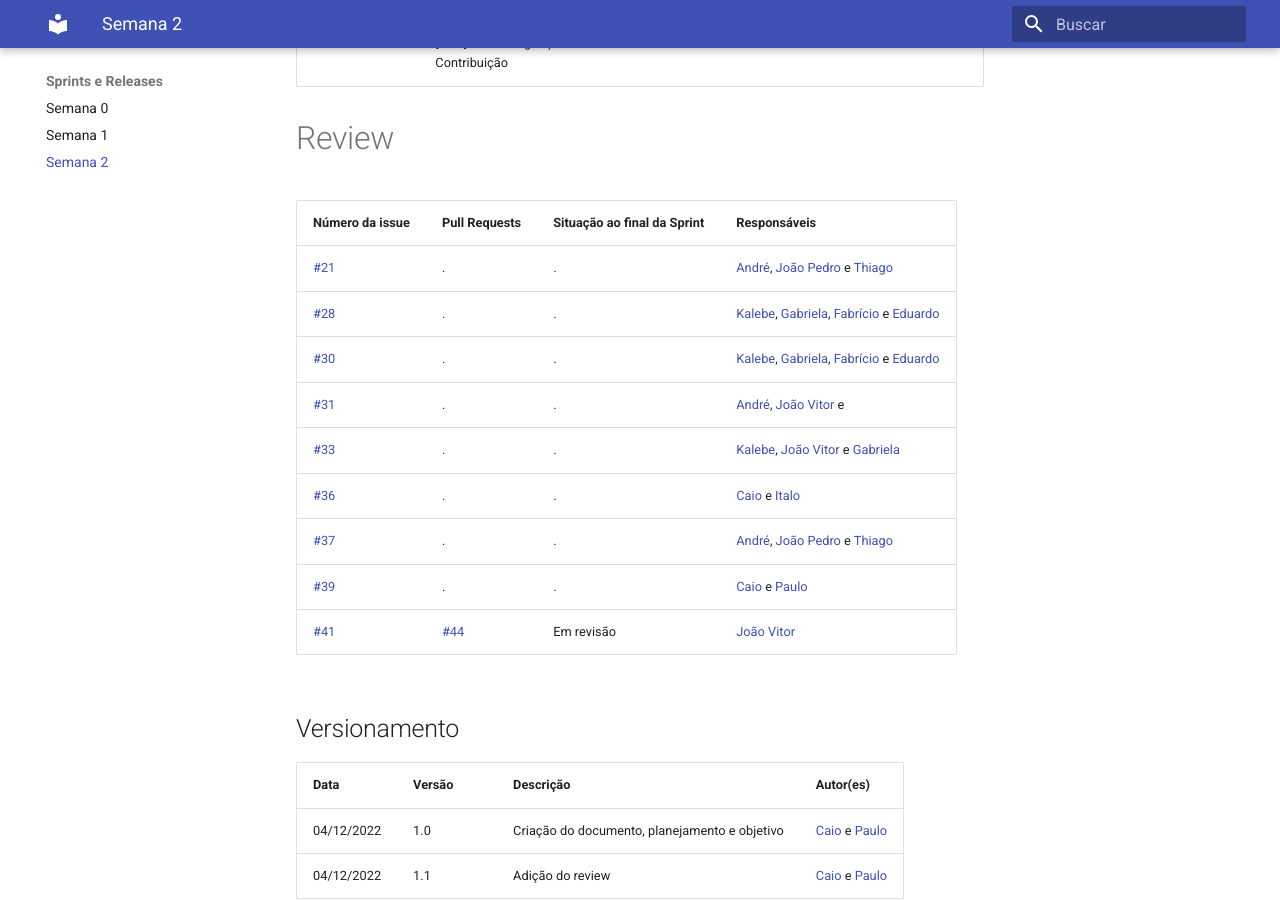
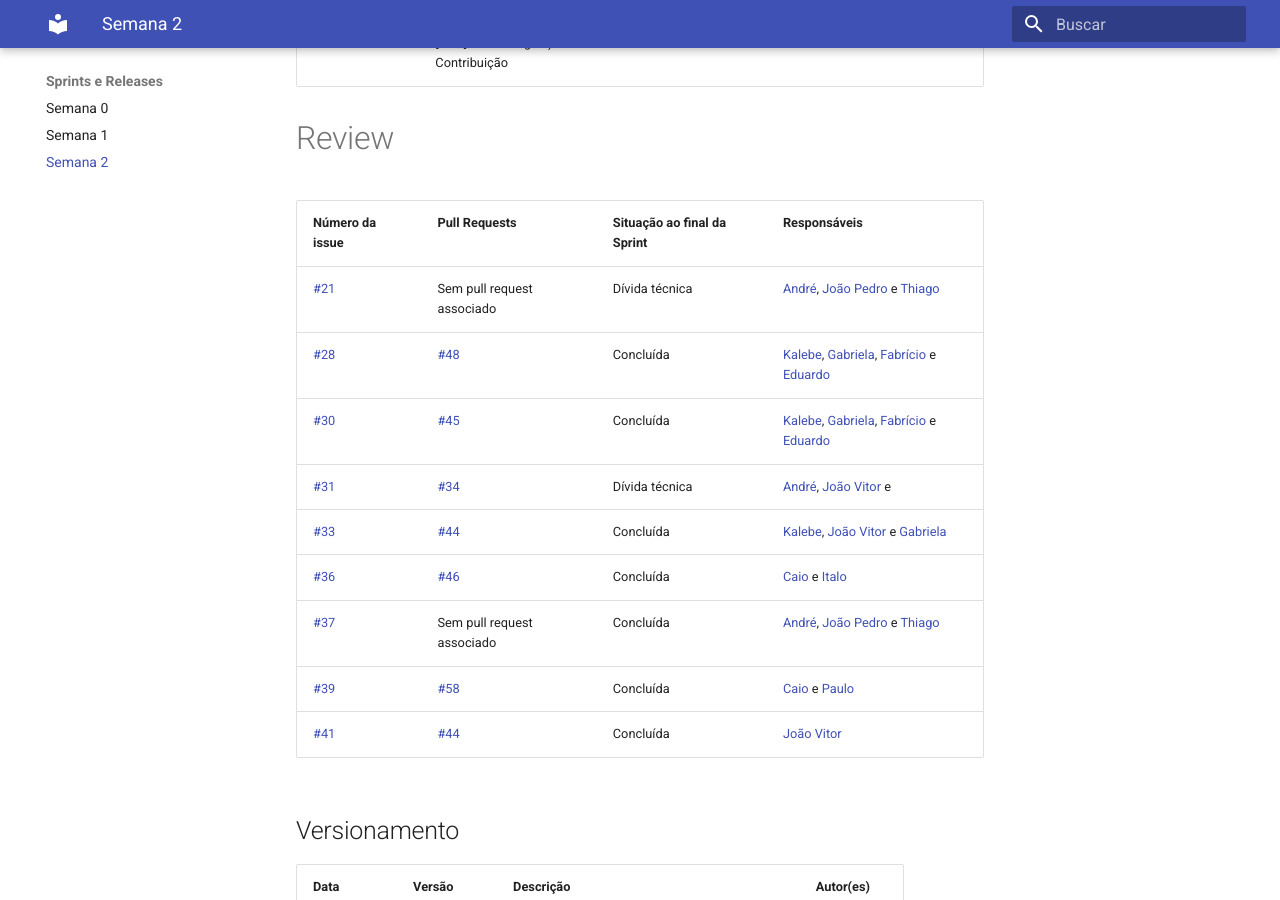
Before and after one commit to fga-eps-mds/2022.2-Amis-Doc, an MkDocs documentation site: the page built from docs/Sprints_Releases/semana2.md, in a window 1280 px wide and 900 px high, scrolled down 1139 px. Built offline with MkDocs 1.6.1 and Material for MkDocs 9.7.7, drawn with Linux system fonts in a browser that asks for light colours.

Commit message:
(#39): Atualizando o review

```diff
--- a/docs/Sprints_Releases/semana2.md
+++ b/docs/Sprints_Releases/semana2.md
@@ -30,15 +30,15 @@
 
 | Número da issue | Pull Requests | Situação ao final da Sprint | Responsáveis |
 | ---- | ---- | ---- | ---- |
-| [#21](https://github.com/fga-eps-mds/2022.2-Amis-Doc/issues/21) | . | . | [André](https://github.com/andrelucasf), [João Pedro](https://github.com/jps12) e [Thiago](https://github.com/thiagolsg)|
-| [#28](https://github.com/fga-eps-mds/2022.2-Amis-Doc/issues/28) | . | . | [Kalebe](https://github.com/KalebeLopes), [Gabriela](https://github.com/gabrielapivetta), [Fabrício](https://github.com/FabricioDeQueiroz) e [Eduardo](https://github.com/fxred)|
-| [#30](https://github.com/fga-eps-mds/2022.2-Amis-Doc/issues/28) | . | . | [Kalebe](https://github.com/KalebeLopes), [Gabriela](https://github.com/gabrielapivetta), [Fabrício](https://github.com/FabricioDeQueiroz) e [Eduardo](https://github.com/fxred)|
-| [#31](https://github.com/fga-eps-mds/2022.2-Amis-Doc/issues/29) | . | . | [André](https://github.com/andrelucasf), [João Vitor](https://github.com/Jvsoutomaior) e
-| [#33](https://github.com/fga-eps-mds/2022.2-Amis-Doc/issues/33) | . | . | [Kalebe](https://github.com/KalebeLopes), [João Vitor](https://github.com/Jvsoutomaior) e [Gabriela](https://github.com/gabrielapivetta)|
-| [#36](https://github.com/fga-eps-mds/2022.2-Amis-Doc/issues/36) | . | . | [Caio](https://github.com/CaioSulz) e [Italo](https://github.com/ItaloBrunoM)|
-| [#37](https://github.com/fga-eps-mds/2022.2-Amis-Doc/issues/37) | . | . | [André](https://github.com/andrelucasf), [João Pedro](https://github.com/jps12) e [Thiago](https://github.com/thiagolsg)|
-| [#39](https://github.com/fga-eps-mds/2022.2-Amis-Doc/issues/39) | . | . | [Caio](https://github.com/CaioSulz) e [Paulo](https://github.com/paulohborba)|
-| [#41](https://github.com/fga-eps-mds/2022.2-Amis-Doc/issues/41) | [#44](https://github.com/fga-eps-mds/2022.2-Amis-Doc/pull/44) | Em revisão | [João Vitor](https://github.com/Jvsoutomaior)|
+| [#21](https://github.com/fga-eps-mds/2022.2-Amis-Doc/issues/21) | Sem pull request associado | Dívida técnica | [André](https://github.com/andrelucasf), [João Pedro](https://github.com/jps12) e [Thiago](https://github.com/thiagolsg)|
+| [#28](https://github.com/fga-eps-mds/2022.2-Amis-Doc/issues/28) | [#48](https://github.com/fga-eps-mds/2022.2-Amis-Doc/pull/48) | Concluída | [Kalebe](https://github.com/KalebeLopes), [Gabriela](https://github.com/gabrielapivetta), [Fabrício](https://github.com/FabricioDeQueiroz) e [Eduardo](https://github.com/fxred)|
+| [#30](https://github.com/fga-eps-mds/2022.2-Amis-Doc/issues/28) | [#45](https://github.com/fga-eps-mds/2022.2-Amis-Doc/pull/45) | Concluída | [Kalebe](https://github.com/KalebeLopes), [Gabriela](https://github.com/gabrielapivetta), [Fabrício](https://github.com/FabricioDeQueiroz) e [Eduardo](https://github.com/fxred)|
+| [#31](https://github.com/fga-eps-mds/2022.2-Amis-Doc/issues/29) | [#34](https://github.com/fga-eps-mds/2022.2-Amis-Doc/pull/34) | Dívida técnica | [André](https://github.com/andrelucasf), [João Vitor](https://github.com/Jvsoutomaior) e
+| [#33](https://github.com/fga-eps-mds/2022.2-Amis-Doc/issues/33) | [#44](https://github.com/fga-eps-mds/2022.2-Amis-Doc/pull/44) | Concluída | [Kalebe](https://github.com/KalebeLopes), [João Vitor](https://github.com/Jvsoutomaior) e [Gabriela](https://github.com/gabrielapivetta)|
+| [#36](https://github.com/fga-eps-mds/2022.2-Amis-Doc/issues/36) | [#46](https://github.com/fga-eps-mds/2022.2-Amis-Doc/pull/46) | Concluída | [Caio](https://github.com/CaioSulz) e [Italo](https://github.com/ItaloBrunoM)|
+| [#37](https://github.com/fga-eps-mds/2022.2-Amis-Doc/issues/37) | Sem pull request associado | Concluída | [André](https://github.com/andrelucasf), [João Pedro](https://github.com/jps12) e [Thiago](https://github.com/thiagolsg)|
+| [#39](https://github.com/fga-eps-mds/2022.2-Amis-Doc/issues/39) | [#58](https://github.com/fga-eps-mds/2022.2-Amis-Doc/pull/58) | Concluída | [Caio](https://github.com/CaioSulz) e [Paulo](https://github.com/paulohborba)|
+| [#41](https://github.com/fga-eps-mds/2022.2-Amis-Doc/issues/41) | [#44](https://github.com/fga-eps-mds/2022.2-Amis-Doc/pull/44) | Concluída | [João Vitor](https://github.com/Jvsoutomaior)|
 
 ## Versionamento
 
```
